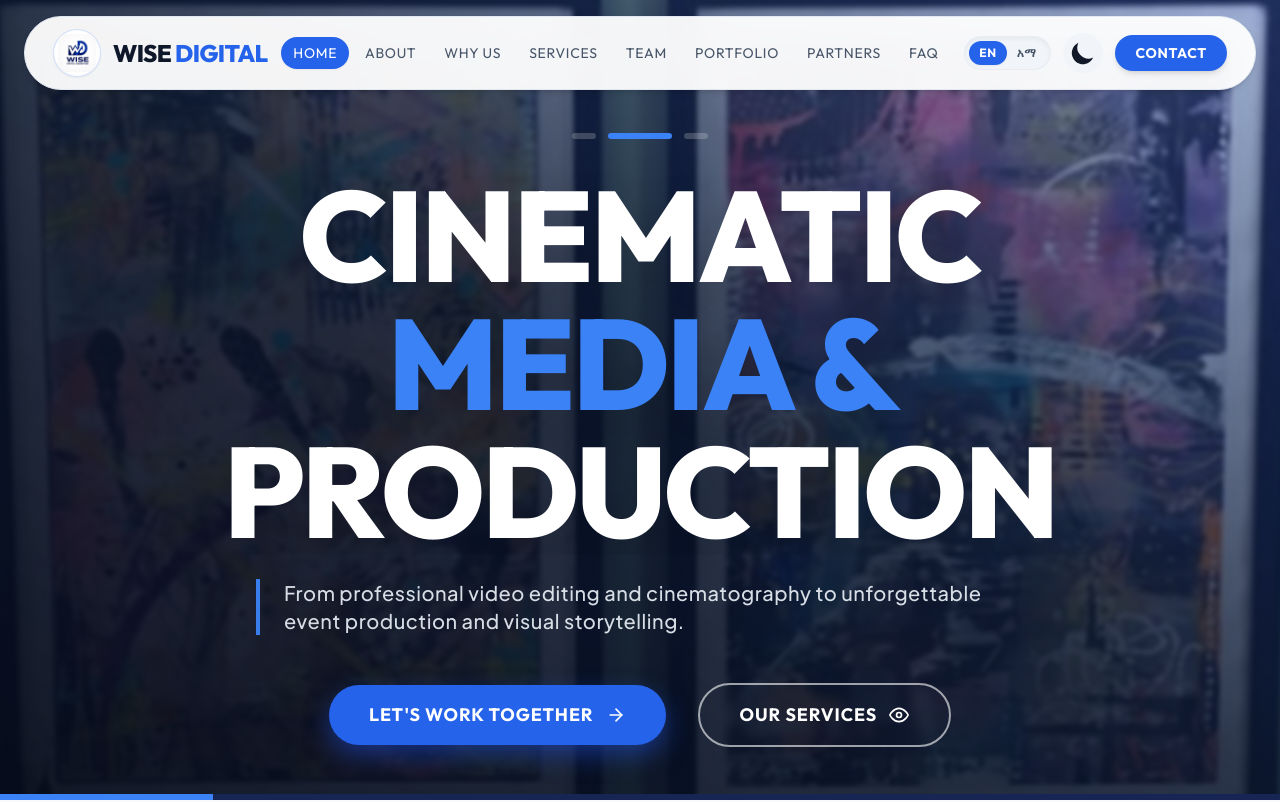
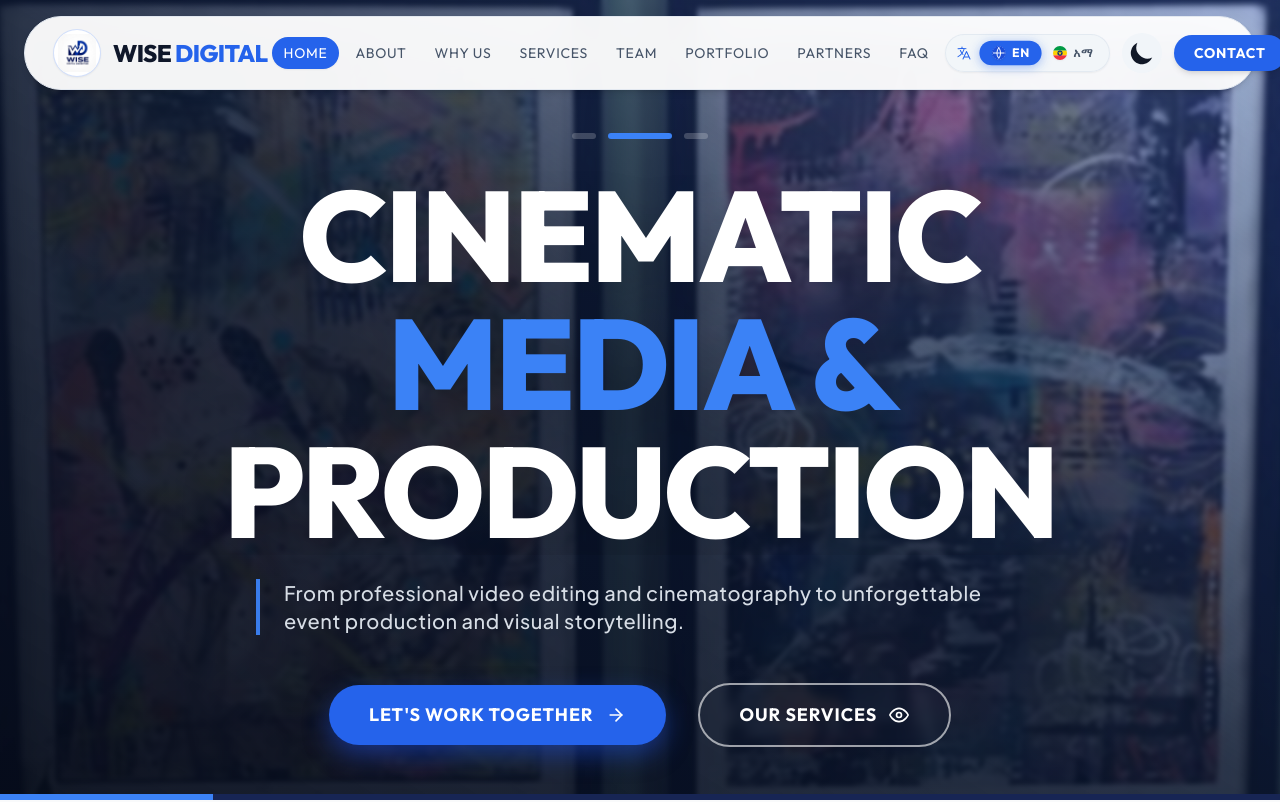
Before and after one commit to tamrat2111/wise-digital, a React (Create React App) app: page / in a window 1280 px wide. Shown: the top 802 px of the page. Built offline with nearby package versions, Linux system fonts and the light colour scheme.

Commit message:
feat: Upgrade language switcher with modern design and iconic flags

```diff
--- /dev/null
+++ b/src/components/LanguageToggle.jsx
@@ -0,0 +1,122 @@
+import { HiLanguage } from 'react-icons/hi2';
+import { FiCheck } from 'react-icons/fi';
+import { useLanguage } from '../context/LanguageContext';
+
+export const EthiopiaFlag = ({ className = "w-4 h-4" }) => (
+  <svg viewBox="0 0 32 32" className={`${className} rounded-full shrink-0 shadow-sm overflow-hidden`} aria-hidden="true">
+    <rect width="32" height="10.66" y="0" fill="#009A44" />
+    <rect width="32" height="10.66" y="10.66" fill="#FED100" />
+    <rect width="32" height="10.66" y="21.34" fill="#EF3340" />
+    <circle cx="16" cy="16" r="6" fill="#002B7F" />
+    <polygon points="16,11.5 17.2,15 20.8,15 17.9,17.2 19,20.5 16,18.5 13,20.5 14.1,17.2 11.2,15 14.8,15" fill="#FED100" />
+  </svg>
+);
+
+export const GlobalFlag = ({ className = "w-4 h-4" }) => (
+  <svg viewBox="0 0 32 32" className={`${className} rounded-full shrink-0 shadow-sm overflow-hidden`} aria-hidden="true">
+    <circle cx="16" cy="16" r="16" fill="#1D4ED8" />
+    <circle cx="16" cy="16" r="15" fill="none" stroke="#FFFFFF" strokeWidth="2" strokeDasharray="3 3" opacity="0.3" />
+    <path d="M4 16h24M16 4a19 19 0 0 1 0 24 19 19 0 0 1 0-24" fill="none" stroke="#FFFFFF" strokeWidth="2.2" strokeLinecap="round" />
+  </svg>
+);
+
+function LanguageToggle({ variant = "navbar" }) {
+  const { language, setLanguage, toggleLanguage } = useLanguage();
+
+  if (variant === "mobile") {
+    return (
+      <div className="w-full bg-slate-100/80 dark:bg-white/5 rounded-2xl p-3 border border-slate-200 dark:border-white/10">
+        <div className="flex items-center gap-2 mb-3 px-1 text-slate-500 dark:text-slate-400">
+          <HiLanguage className="w-5 h-5 text-blue-600 dark:text-blue-400" />
+          <span className="text-xs font-oswald uppercase tracking-widest font-bold">
+            Choose Language • ቋንቋ ይምረጡ
+          </span>
+        </div>
+
+        <div className="grid grid-cols-2 gap-2">
+          {/* English Button */}
+          <button
+            onClick={() => setLanguage('en')}
+            className={`flex items-center justify-between px-3.5 py-2.5 rounded-xl border transition-all duration-300 ${
+              language === 'en'
+                ? 'bg-blue-600 text-white border-blue-500 shadow-md shadow-blue-600/30'
+                : 'bg-white dark:bg-[#0B0F19] text-slate-700 dark:text-slate-300 border-slate-200 dark:border-slate-800 hover:border-blue-400'
+            }`}
+          >
+            <div className="flex items-center gap-2">
+              <GlobalFlag className="w-5 h-5" />
+              <div className="text-left">
+                <span className="block text-sm font-oswald font-bold uppercase tracking-wider leading-none">English</span>
+                <span className="text-[10px] opacity-80 leading-none">Global</span>
+              </div>
+            </div>
+            {language === 'en' && <FiCheck className="w-4 h-4 stroke-[3]" />}
+          </button>
+
+          {/* Amharic Button */}
+          <button
+            onClick={() => setLanguage('am')}
+            className={`flex items-center justify-between px-3.5 py-2.5 rounded-xl border transition-all duration-300 ${
+              language === 'am'
+                ? 'bg-blue-600 text-white border-blue-500 shadow-md shadow-blue-600/30'
+                : 'bg-white dark:bg-[#0B0F19] text-slate-700 dark:text-slate-300 border-slate-200 dark:border-slate-800 hover:border-blue-400'
+            }`}
+          >
+            <div className="flex items-center gap-2">
+              <EthiopiaFlag className="w-5 h-5" />
+              <div className="text-left">
+                <span className="block text-sm font-oswald font-bold tracking-wider leading-none">አማርኛ</span>
+                <span className="text-[10px] opacity-80 leading-none">ኢትዮጵያ</span>
+              </div>
+            </div>
+            {language === 'am' && <FiCheck className="w-4 h-4 stroke-[3]" />}
+          </button>
+        </div>
+      </div>
+    );
+  }
+
+  // Modern Capsule Switcher for Navbar
+  return (
+    <div className="relative inline-flex items-center bg-slate-100/90 dark:bg-[#0B0F19]/90 backdrop-blur-md rounded-full p-1 border border-slate-200/90 dark:border-blue-900/60 shadow-sm transition-all">
+      {/* Icon Accent Button */}
+      <button
+        onClick={toggleLanguage}
+        title="Switch Language / ቋንቋ ቀይር"
+        className="w-7 h-7 rounded-full flex items-center justify-center text-blue-600 dark:text-blue-400 hover:bg-blue-50 dark:hover:bg-white/10 transition-colors mr-0.5"
+      >
+        <HiLanguage className="w-4 h-4" />
+      </button>
+
+      {/* English Segment */}
+      <button
+        onClick={() => setLanguage('en')}
+        className={`flex items-center gap-1.5 px-3 py-1 rounded-full text-xs font-oswald uppercase tracking-wider font-bold transition-all duration-300 ${
+          language === 'en'
+            ? 'bg-blue-600 text-white shadow-[0_2px_10px_rgba(37,99,235,0.4)] scale-[1.02]'
+            : 'text-slate-600 dark:text-slate-300 hover:text-blue-600 dark:hover:text-white'
+        }`}
+        title="Switch to English"
+      >
+        <GlobalFlag className="w-3.5 h-3.5" />
+        <span>EN</span>
+      </button>
+
+      {/* Amharic Segment */}
+      <button
+        onClick={() => setLanguage('am')}
+        className={`flex items-center gap-1.5 px-3 py-1 rounded-full text-xs font-oswald tracking-wider font-bold transition-all duration-300 ${
+          language === 'am'
+            ? 'bg-blue-600 text-white shadow-[0_2px_10px_rgba(37,99,235,0.4)] scale-[1.02]'
+            : 'text-slate-600 dark:text-slate-300 hover:text-blue-600 dark:hover:text-white'
+        }`}
+        title="ወደ አማርኛ ቀይር"
+      >
+        <EthiopiaFlag className="w-3.5 h-3.5" />
+        <span>አማ</span>
+      </button>
+    </div>
+  );
+}
+
+export default LanguageToggle;
--- a/src/components/layout/Navbar.jsx
+++ b/src/components/layout/Navbar.jsx
@@ -1,10 +1,11 @@
 import { useState, useEffect } from 'react';
-import { FiMenu, FiX, FiGlobe } from 'react-icons/fi';
+import { FiMenu, FiX } from 'react-icons/fi';
 import ThemeToggle from '../ThemeToggle';
+import LanguageToggle from '../LanguageToggle';
 import { useLanguage } from '../../context/LanguageContext';
 
 function Navbar() {
-  const { language, toggleLanguage, setLanguage, t } = useLanguage();
+  const { t } = useLanguage();
   const [isMenuOpen, setIsMenuOpen] = useState(false);
   const [activeItem, setActiveItem] = useState('#home');
   const [scrolled, setScrolled] = useState(false);
@@ -46,7 +47,7 @@ function Navbar() {
     <nav className="fixed top-4 left-0 right-0 z-50 transition-all duration-300 flex justify-center px-3 sm:px-6">
       <div
         className={`bg-white/95 dark:bg-[#070e24]/95 backdrop-blur-xl border ${
-          scrolled ? 'border-blue-600/40 shadow-[0_12px_40px_rgba(29,78,216,0.15)]' : 'border-slate-200 dark:border-blue-900/40 shadow-md'
+          scrolled ? 'border-blue-600/40 shadow-[0_12px_40px_rgba(29,78,216,0.18)]' : 'border-slate-200 dark:border-blue-900/40 shadow-md'
         } rounded-full px-4 sm:px-7 py-2.5 sm:py-3 flex items-center justify-between w-full max-w-[1400px] transition-all duration-300`}
       >
         {/* Brand Logo & Name */}
@@ -59,7 +60,7 @@ function Navbar() {
           </span>
         </a>
 
-        {/* Desktop Navigation - Clean Single Row */}
+        {/* Desktop Navigation */}
         <div className="hidden xl:flex items-center gap-1 flex-row justify-center px-1">
           {navItems.slice(0, -1).map((item) => (
             <a
@@ -79,31 +80,8 @@ function Navbar() {
 
         {/* Action Controls */}
         <div className="flex items-center gap-2 sm:gap-3">
-          {/* Language Switcher Button (EN | አማ) */}
-          <div className="flex items-center bg-slate-100 dark:bg-white/10 rounded-full p-1 border border-slate-200/60 dark:border-white/10 shadow-inner">
-            <button
-              onClick={() => setLanguage('en')}
-              className={`px-2.5 py-1 rounded-full text-xs font-oswald font-bold uppercase tracking-wider transition-all ${
-                language === 'en'
-                  ? 'bg-blue-600 text-white shadow-sm'
-                  : 'text-slate-600 dark:text-slate-300 hover:text-blue-600'
-              }`}
-              title="Switch to English"
-            >
-              EN
-            </button>
-            <button
-              onClick={() => setLanguage('am')}
-              className={`px-2.5 py-1 rounded-full text-xs font-oswald font-bold tracking-wider transition-all ${
-                language === 'am'
-                  ? 'bg-blue-600 text-white shadow-sm'
-                  : 'text-slate-600 dark:text-slate-300 hover:text-blue-600'
-              }`}
-              title="ወደ አማርኛ ቀይር"
-            >
-              አማ
-            </button>
-          </div>
+          {/* Modern Iconic Language Switcher */}
+          <LanguageToggle variant="navbar" />
 
           {/* Theme Toggle */}
           <div className="flex items-center justify-center w-9 h-9 sm:w-10 sm:h-10 bg-slate-100 dark:bg-white/10 rounded-full hover:bg-blue-50 dark:hover:bg-white/20 transition-colors">
@@ -134,32 +112,11 @@ function Navbar() {
 
       {/* Mobile Nav Dropdown */}
       {isMenuOpen && (
-        <div className="absolute top-20 left-4 right-4 bg-white/98 dark:bg-[#070e24]/98 backdrop-blur-2xl rounded-3xl border border-blue-600/30 p-6 flex flex-col gap-2 xl:hidden animate-fade-in shadow-2xl max-h-[80vh] overflow-y-auto">
-          {/* Mobile Language Switcher row */}
-          <div className="flex items-center justify-between pb-3 mb-2 border-b border-slate-200 dark:border-white/10">
-            <span className="text-xs font-oswald uppercase tracking-widest text-slate-400 flex items-center gap-1.5">
-              <FiGlobe className="w-4 h-4 text-blue-500" />
-              <span>Language • ቋንቋ</span>
-            </span>
-            <div className="flex items-center bg-slate-100 dark:bg-white/10 rounded-full p-1 border border-slate-200/60 dark:border-white/10">
-              <button
-                onClick={() => setLanguage('en')}
-                className={`px-3 py-1 rounded-full text-xs font-oswald font-bold uppercase tracking-wider transition-all ${
-                  language === 'en' ? 'bg-blue-600 text-white' : 'text-slate-600 dark:text-slate-300'
-                }`}
-              >
-                English
-              </button>
-              <button
-                onClick={() => setLanguage('am')}
-                className={`px-3 py-1 rounded-full text-xs font-oswald font-bold tracking-wider transition-all ${
-                  language === 'am' ? 'bg-blue-600 text-white' : 'text-slate-600 dark:text-slate-300'
-                }`}
-              >
-                አማርኛ
-              </button>
-            </div>
-          </div>
+        <div className="absolute top-20 left-4 right-4 bg-white/98 dark:bg-[#070e24]/98 backdrop-blur-2xl rounded-3xl border border-blue-600/30 p-6 flex flex-col gap-3 xl:hidden animate-fade-in shadow-2xl max-h-[82vh] overflow-y-auto">
+          {/* Mobile Language Selector Card */}
+          <LanguageToggle variant="mobile" />
+
+          <div className="h-px bg-slate-200 dark:bg-white/10 my-1" />
 
           {navItems.map((item) => (
             <a
@@ -173,7 +130,7 @@ function Navbar() {
                 activeItem === item.href
                   ? 'bg-blue-600 text-white'
                   : 'text-slate-600 dark:text-slate-300 hover:text-blue-600 dark:hover:text-white hover:bg-blue-50 dark:hover:bg-white/5'
-              } ${item.href === '#contact' ? 'bg-blue-600 !text-white mt-2' : ''}`}
+              } ${item.href === '#contact' ? 'bg-blue-600 !text-white mt-1' : ''}`}
             >
               {item.name}
             </a>
```
